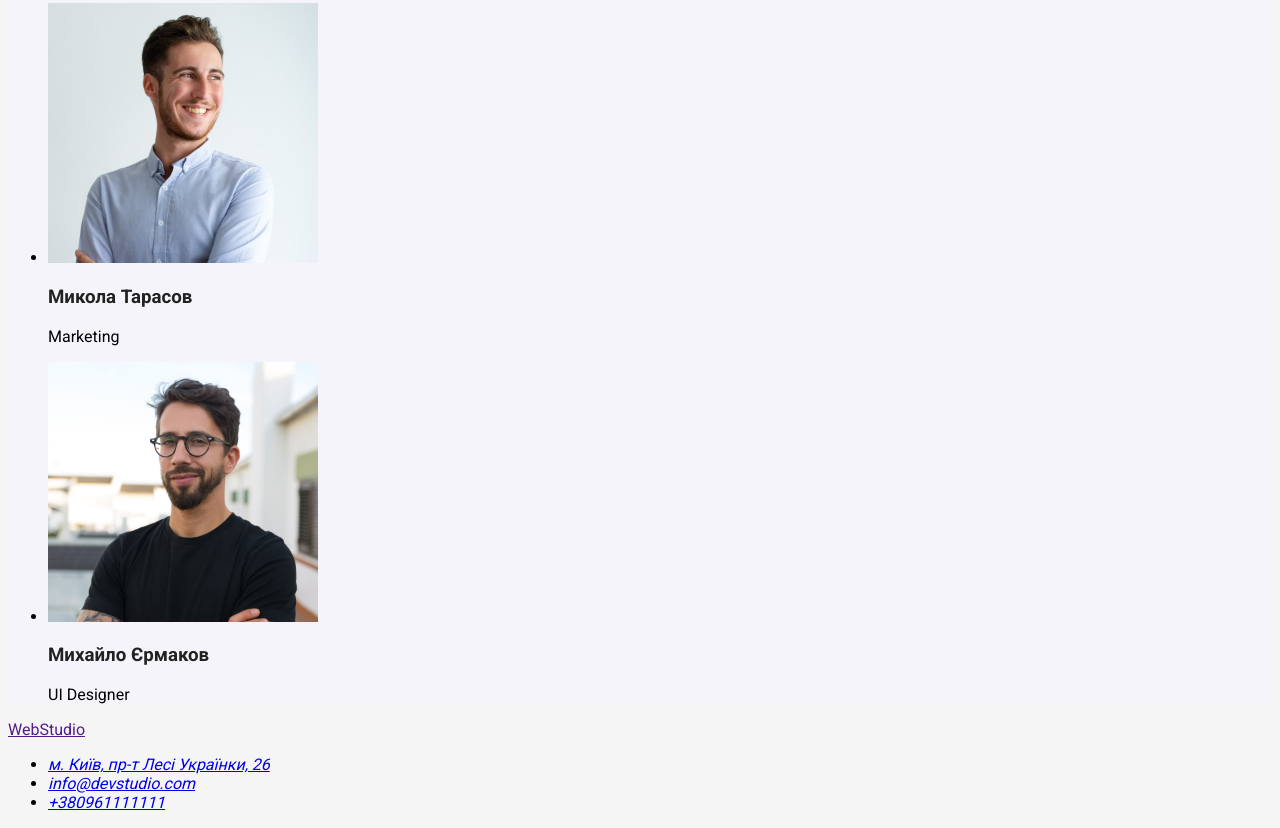
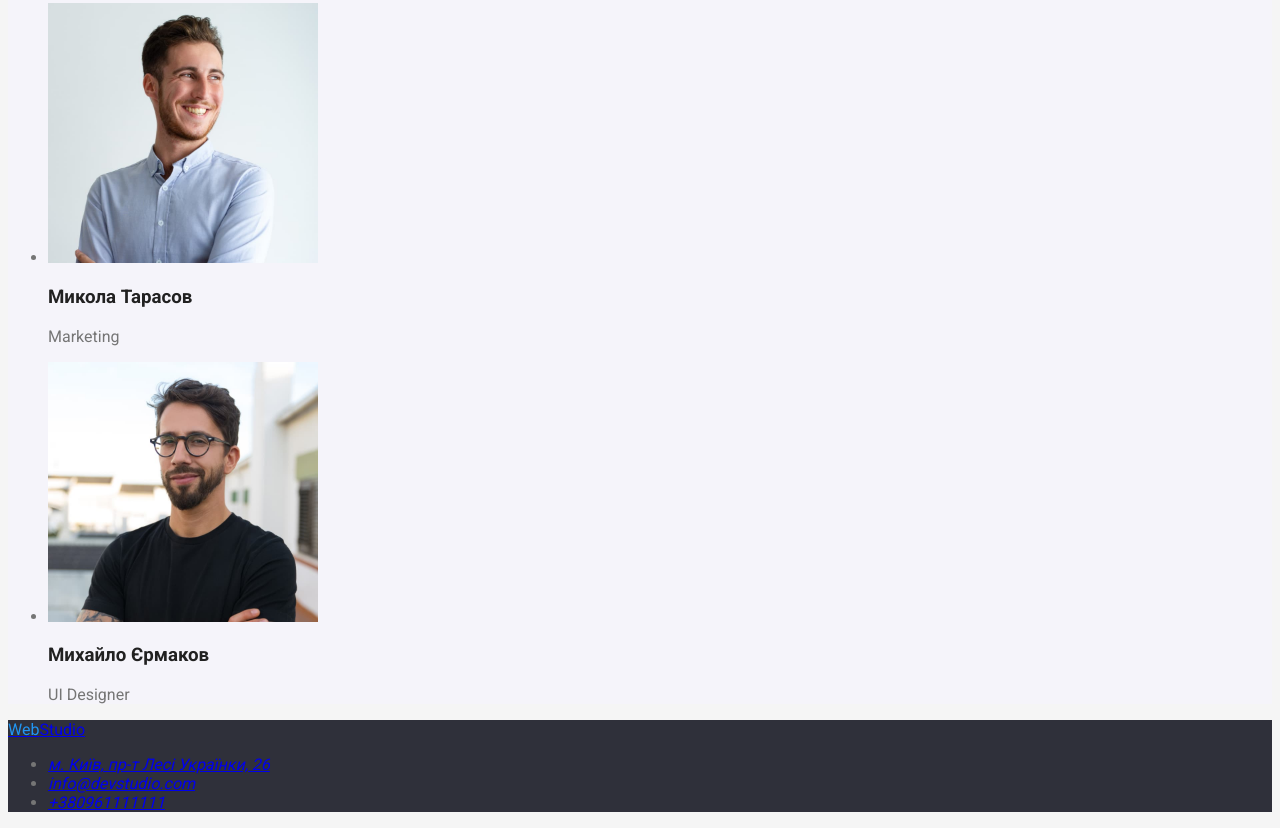
Before and after one commit to ViktorOkun/goit-markup-hw-02, a plain HTML site: page index.html in a window 1280 px wide. Shown: the part 2349-3177 px from the top of the page. Drawn offline with Linux system fonts and the light colour scheme.

Commit message:
css футера

```diff
--- a/css/styles.css
+++ b/css/styles.css
@@ -19,15 +19,13 @@
 
 body {
     background-color: var(--background-color);
-    caret-color: var(--primary-text-color);
+    color: var(--primary-text-color);
     font-family: Roboto;
 }
 
 .list {
     list-style: none;
  }
-
-
 
 /* logo */
 .logo {
@@ -89,3 +87,19 @@ color: var(--title-text-color);
 .team-title, .team-title-list {
     color: var(--title-text-color);
 }
+
+/* footer */
+.footer {
+    background-color: var(--background-color-hero);
+}
+
+.footer-logo,  {
+    color: var(--white-color);
+}
+
+.footer-web {
+    color: var(--accent-color);
+}
+.footer-link {
+
+}
--- a/index.html
+++ b/index.html
@@ -115,20 +115,21 @@
         </section>
     </main>
 
-    <footer>
-        <a href="">
-            WebStudio
+    <footer class="footer">
+        <a href="./index.html" class="footer-logo"> <span class="footer-web">Web</span>Studio
+
+
         </a>
 
         <address>
 
                 <ul>
-                    <li><a href="https://goo.gl/maps/PmNHZAXujTZ8XR2G9" target="_blank" rel="noopener noreferrer">
+                    <li class="footer-link"><a href="https://goo.gl/maps/PmNHZAXujTZ8XR2G9" target="_blank" rel="noopener noreferrer">
                         м. Київ, пр-т Лесі Українки, 26</a></li>
-                    <li>
+                    <li class="footer-link">
                         <a href="mailto:info@devstudio.com">info@devstudio.com</a>
                     </li>
-                    <li>
+                    <li class="footer-link">
                         <a href="tel:+380961111111">+380961111111</a>
                     </li>
                 </ul>
```
